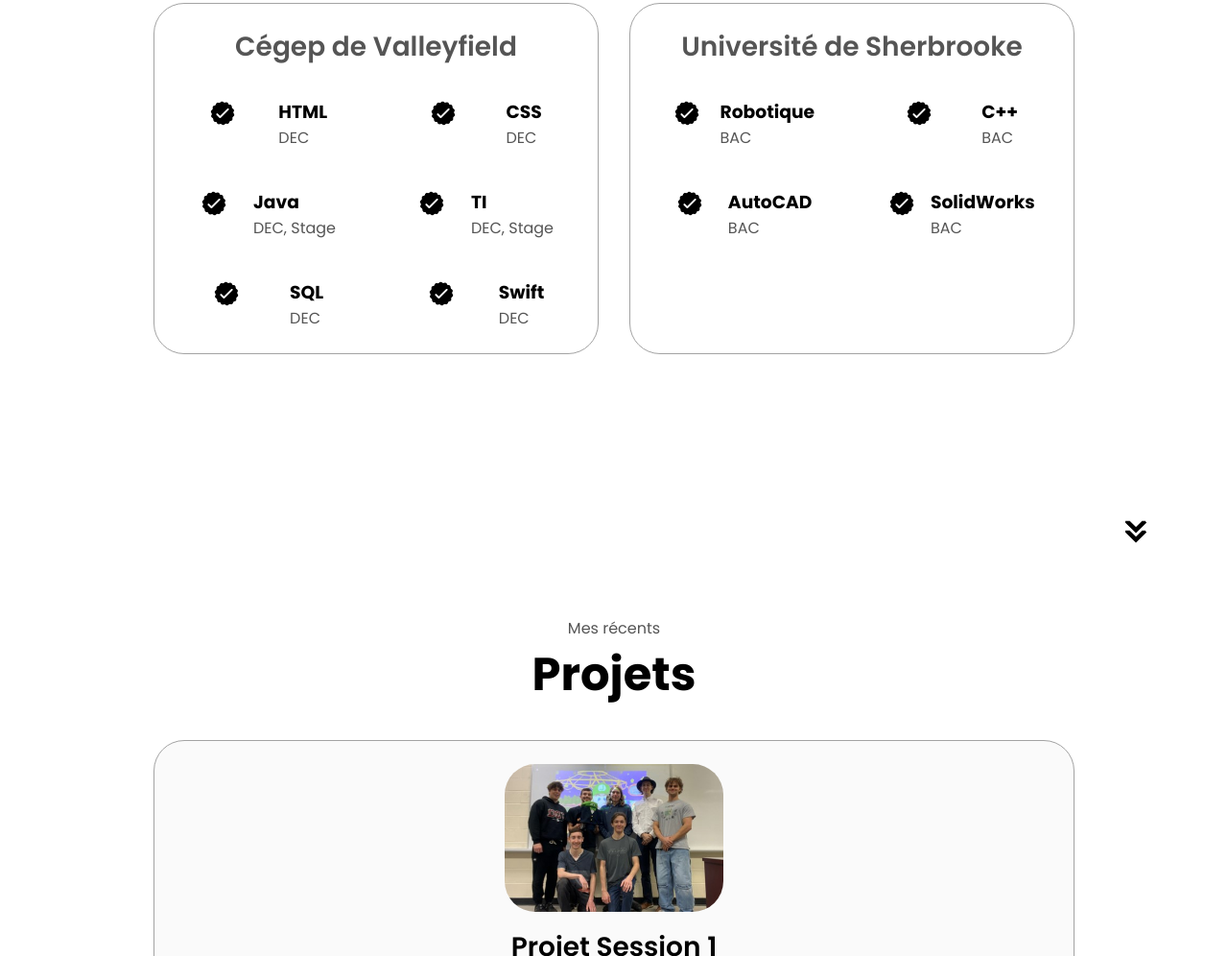
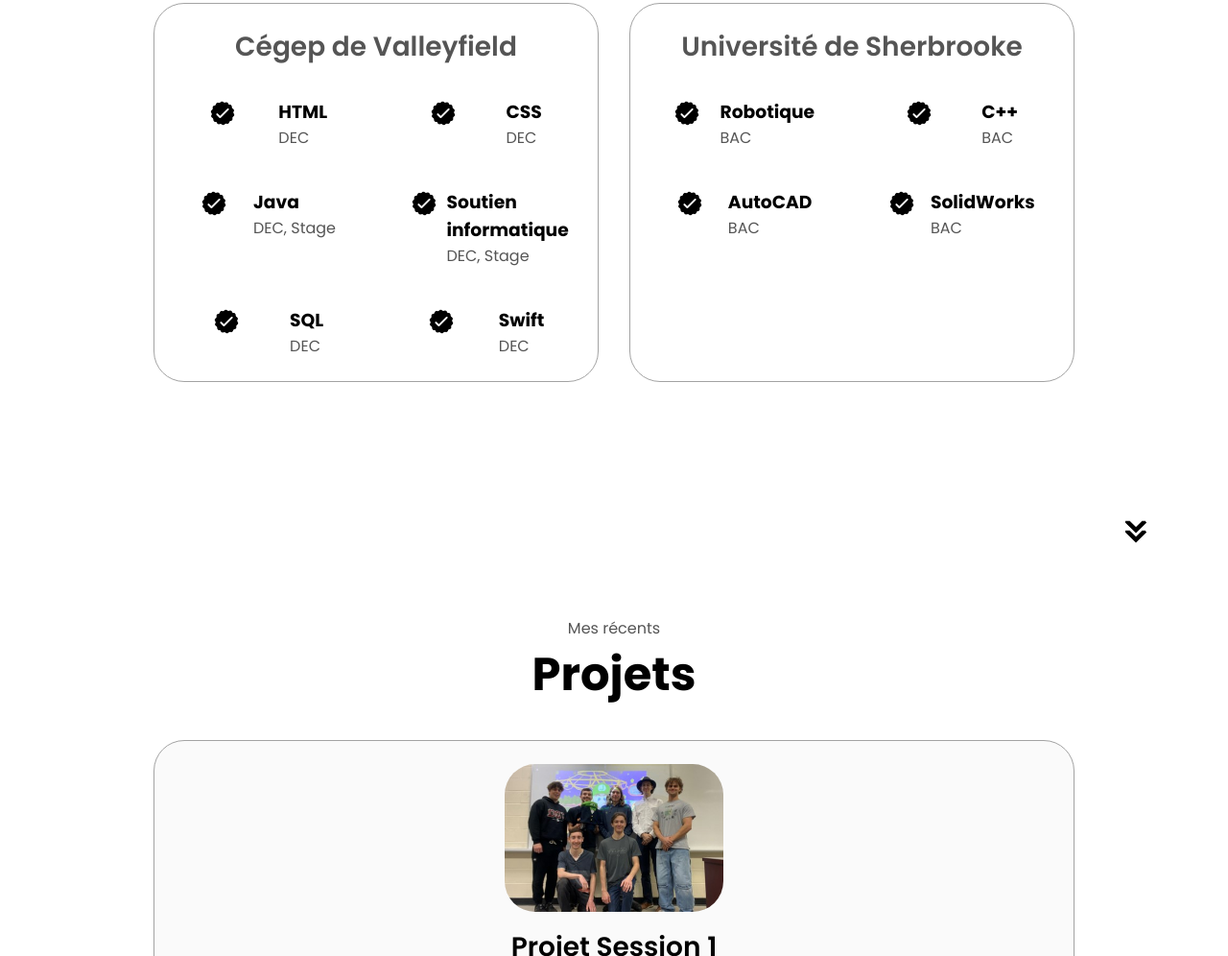
Before and after one commit to karelmahiet/karelmahiet.github.io, a plain HTML site: page index.html in a window 1280 px wide. Shown: the part 1822-2818 px from the top of the page at 96% size. Drawn offline with Linux system fonts and the light colour scheme.

Commit message:
TI
changer TI pour Soutien technique (expériences)

```diff
--- a/index.html
+++ b/index.html
@@ -185,7 +185,7 @@
                   class="icon"
                 />
                 <div>
-                  <h3>TI</h3>
+                  <h3>Soutien informatique</h3>
                   <p>DEC, Stage</p>
                 </div>
               </article>
```
